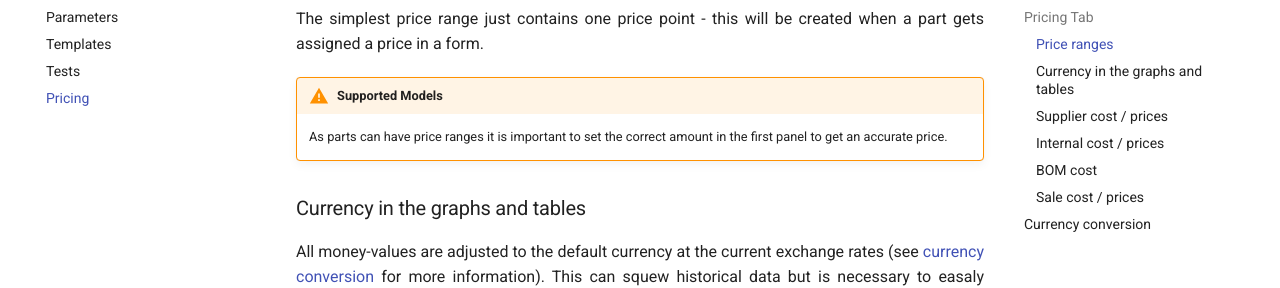
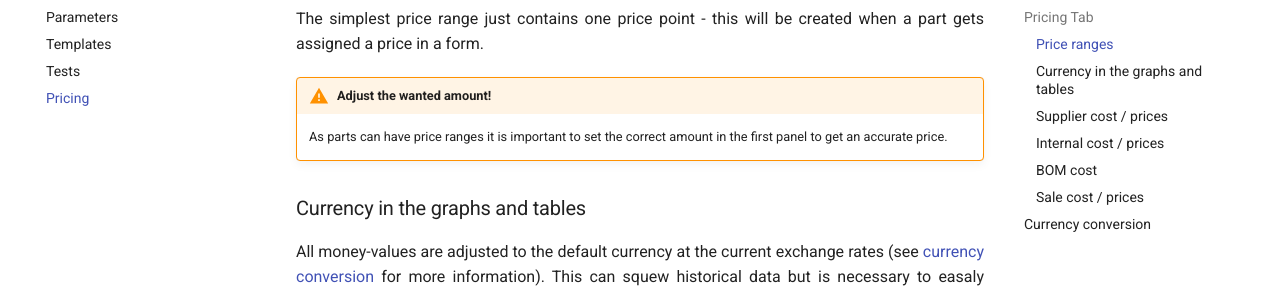
Before and after one commit to inventree/inventree-docs, an MkDocs documentation site: the page built from docs/part/pricing.md, in a window 1280 px wide and 900 px high, scrolled down 900 px. Shown: the part 172-460 px from the top of the window. Built offline with MkDocs 1.6.1 and Material for MkDocs 9.7.7, drawn with Linux system fonts in a browser that asks for light colours; a script that is not in the unit is left out; comment, search, counter and statistics services are not loaded.

Commit message:
forgot to change heading

```diff
--- a/docs/part/pricing.md
+++ b/docs/part/pricing.md
@@ -32,7 +32,7 @@ A price range describes the unit price for a part at different buying / selling
 
 The simplest price range just contains one price point - this will be created when a part gets assigned a price in a form.
 
-!!! warning "Supported Models"
+!!! warning "Adjust the wanted amount!"
     As parts can have price ranges it is important to set the correct amount in the first panel to get an accurate price.
 
 ### Currency in the graphs and tables
```
